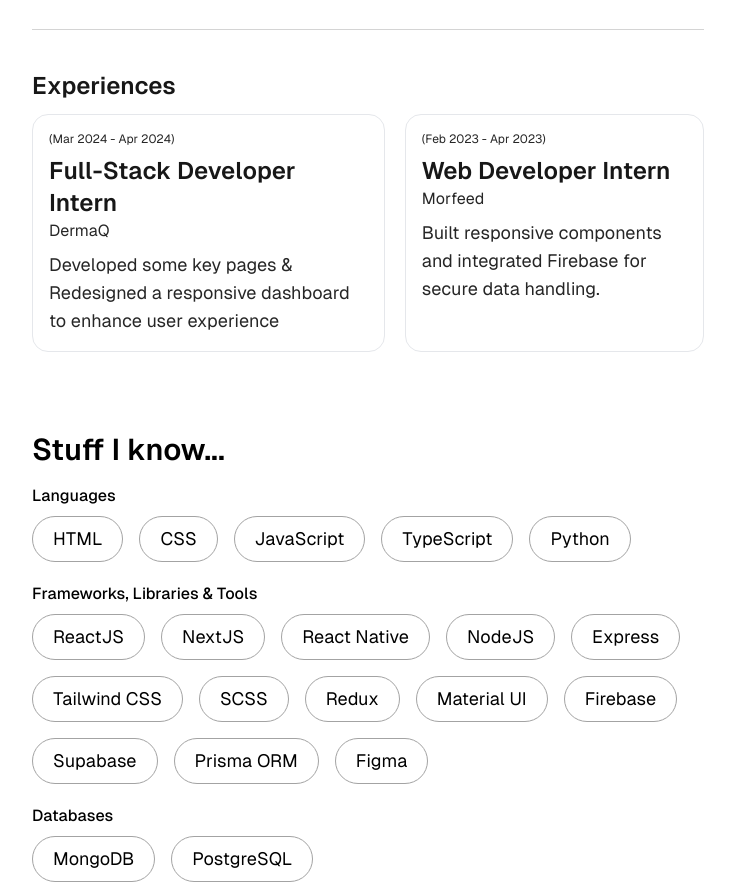
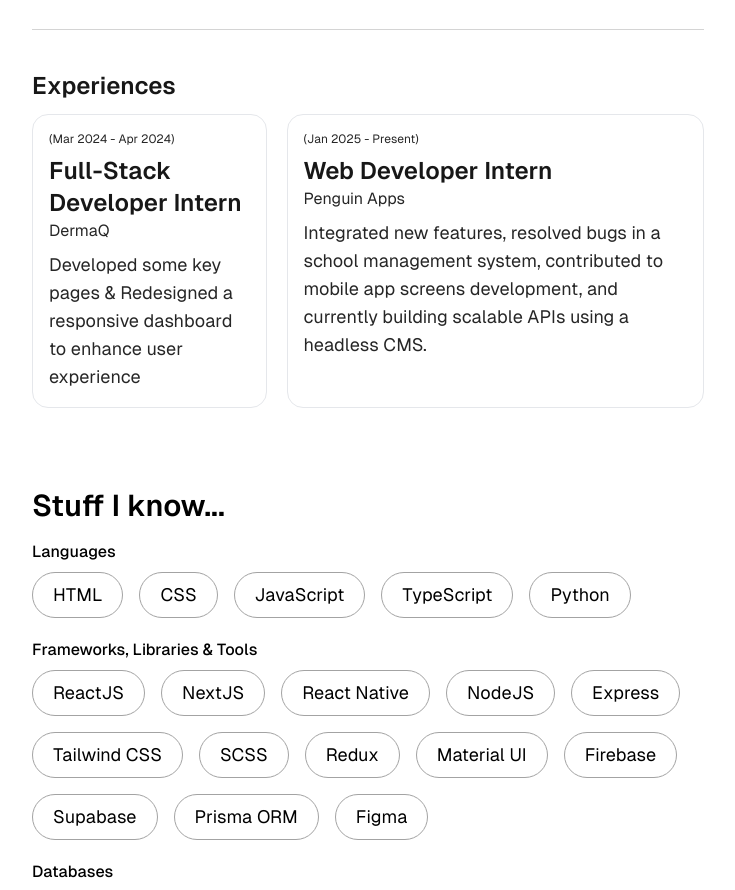
Before and after one commit to Muz4mmil/muz4mmil.github.io, a Next.js app: page / in a window 1280 px wide. Shown: the part 1800-2690 px from the top of the page, without its empty margins (512-1247 px from the left). Built offline with nearby package versions, Linux system fonts and the light colour scheme.

Commit message:
update info and resume

```diff
--- a/app/sections/about.tsx
+++ b/app/sections/about.tsx
@@ -80,10 +80,10 @@ export default function About() {
                   <p className="mt-2 md:text-lg">Developed some key pages & Redesigned a responsive dashboard to enhance user experience</p>
                 </div>
                 <div className="rounded-2xl border p-4 text-neutral-800">
-                  <p className="text-xs">(Feb 2023 - Apr 2023)</p>
+                  <p className="text-xs">(Jan 2025 - Present)</p>
                   <p className="font-semibold text-neutral-900 text-lg md:text-2xl mt-2">Web Developer Intern</p>
-                  <p className="">Morfeed</p>
-                  <p className="mt-2 md:text-lg">Built responsive components and integrated Firebase for secure data handling.</p>
+                  <p className="">Penguin Apps</p>
+                  <p className="mt-2 md:text-lg">Integrated new features, resolved bugs in a school management system, contributed to mobile app screens development, and currently building scalable APIs using a headless CMS.</p>
                 </div>
               </div>
             </motion.div>
--- a/app/sections/hero.tsx
+++ b/app/sections/hero.tsx
@@ -63,7 +63,7 @@ export default function Hero({ contactRef }: HeroProps) {
 
         <div className="flex gap-3 max-sm:hidden">
           <motion.a
-            href='/Muzammil-Resume-Nov.pdf' download={'Resume-Muzammil'}
+            href='/Muzammil_Resume_Feb 25.pdf' download={'Resume-Muzammil'}
             initial={{ scale: 0.5, opacity: 0 }}
             whileInView={{ scale: 1, opacity: 1 }}
             transition={{ delay: 1.55 }} viewport={{ once: true }}
```
Also changed, not shown: 1 other file (tests, documents, lock files or other folders).
